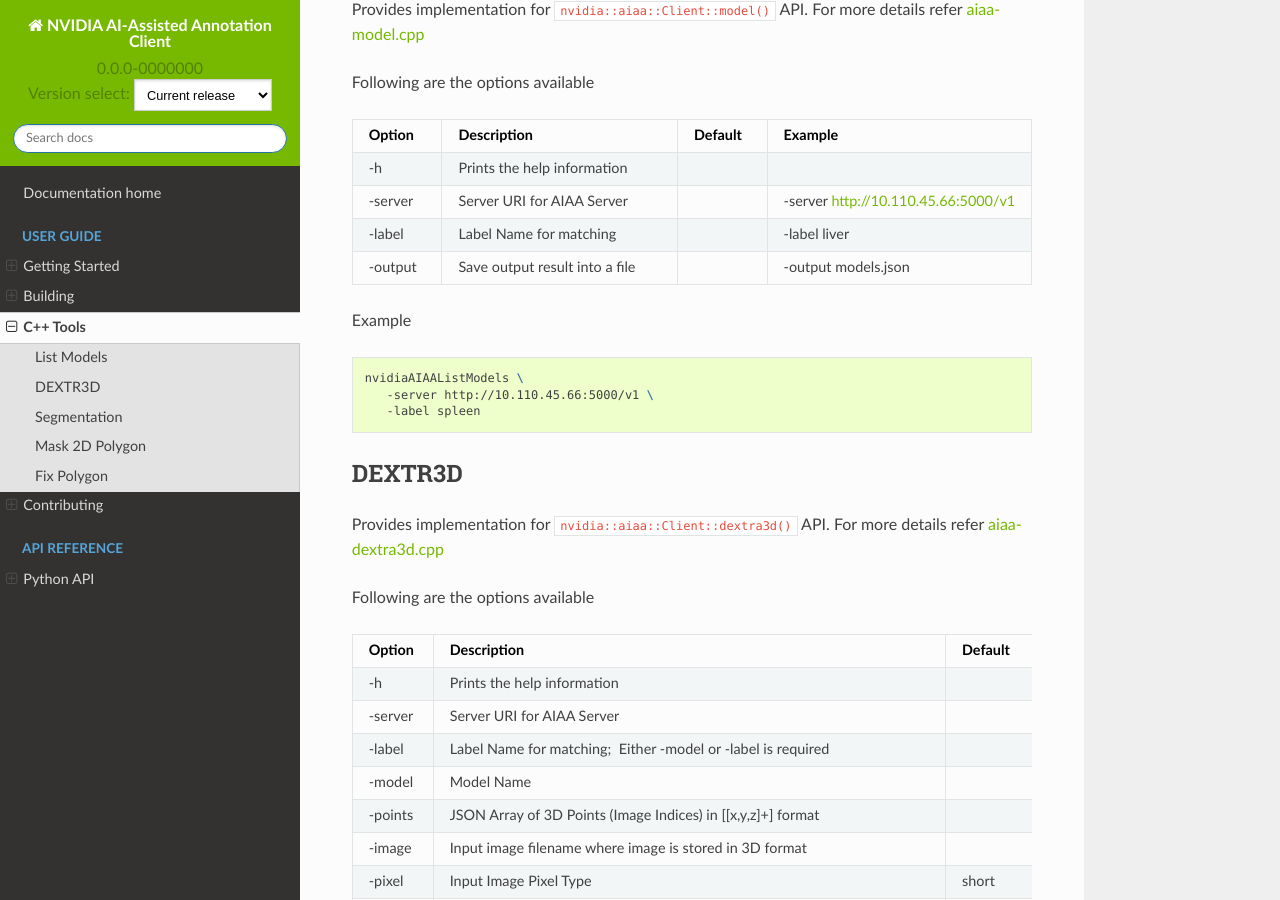
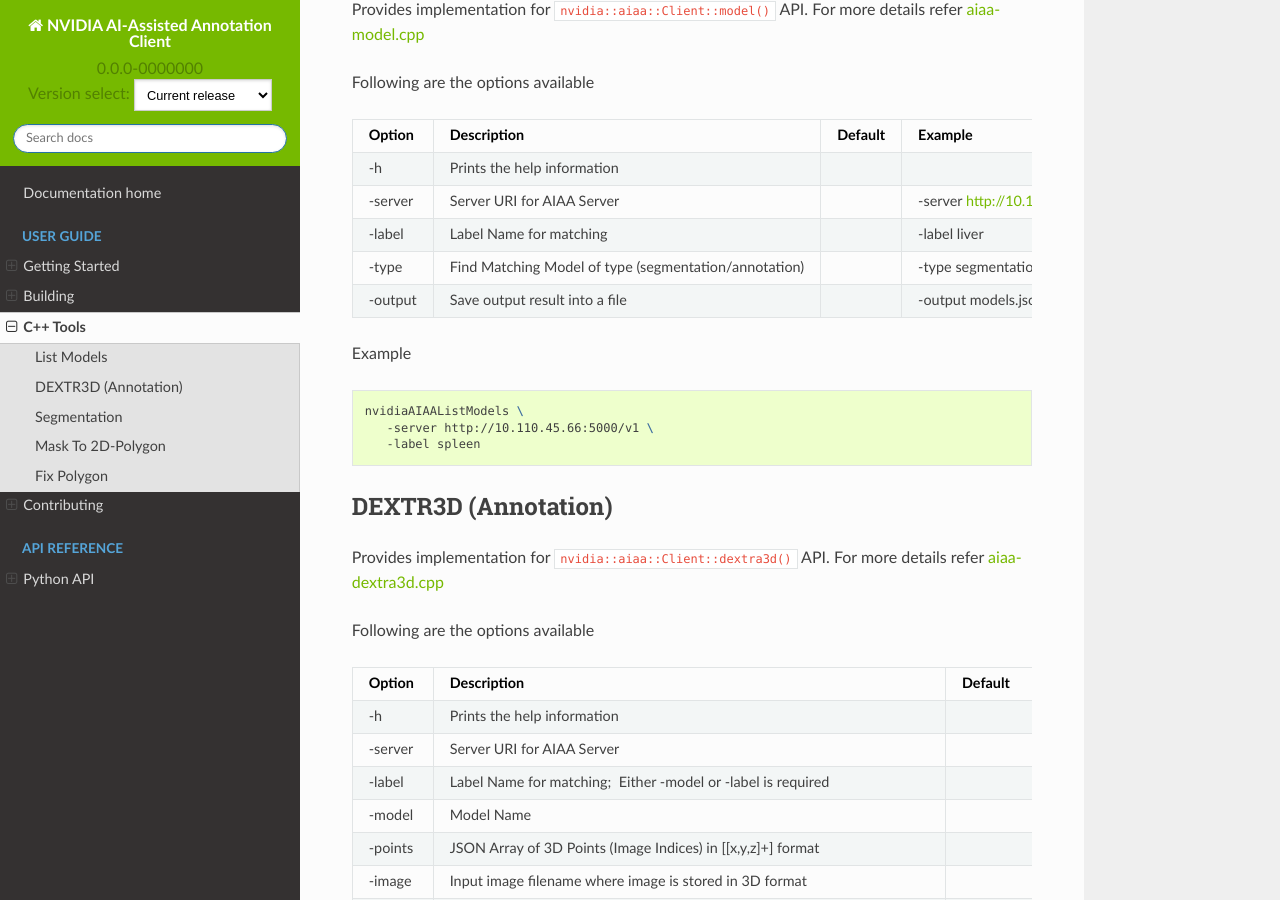
Before and after one commit to NVIDIA/ai-assisted-annotation-client, a Sphinx documentation site: the page built from docs/tools.rst, in a window 1280 px wide and 900 px high, scrolled down 314 px. Built offline with Sphinx 7.4.7 and the Read the Docs theme 2.0.0, drawn with Linux system fonts in a browser that asks for light colours; pages that are not in the unit, such as notebooks, are missing from menus; some of the changed text lies outside the part shown.

Commit message:
Fix AIAA docs and update version to 1.0.1 (#16)
* Fix AIAA docs and update version to 1.0.1
* Encode space in URI param for label and model names

```diff
--- a/docs/tools.rst
+++ b/docs/tools.rst
@@ -47,6 +47,7 @@
    -h,Prints the help information,,
    -server,Server URI for AIAA Server,,-server http://10.110.45.66:5000/v1
    -label,Label Name for matching,,-label liver
+   -type,Find Matching Model of type (segmentation/annotation),,-type segmentation
    -output,Save output result into a file,,-output models.json
 
 Example
@@ -58,8 +59,8 @@
       -label spleen
 
 
-DEXTR3D
--------
+DEXTR3D (Annotation)
+--------------------
 
 Provides implementation for ``nvidia::aiaa::Client::dextra3d()`` API.
 For more details refer `aiaa-dextra3d.cpp <https://github.com/NVIDIA/ai-assisted-annotation-client/blob/master/src/cpp-client/tools/aiaa/aiaa-dextra3d.cpp>`_
@@ -110,7 +111,7 @@
 
 
 Segmentation
--------
+------------
 
 Provides implementation for ``nvidia::aiaa::Client::segmentation()`` API.
 For more details refer `aiaa-segmentation.cpp <https://github.com/NVIDIA/ai-assisted-annotation-client/blob/master/src/cpp-client/tools/aiaa/aiaa-segmentation.cpp>`_
@@ -147,8 +148,8 @@
       -output tmp_out.nii.gz
 
 
-Mask 2D Polygon
----------------
+Mask To 2D-Polygon
+------------------
 
 Provides implementation for ``nvidia::aiaa::Client::mask2Polygon()`` API.
 For more details refer `aiaa-mask-polygon.cpp <https://github.com/NVIDIA/ai-assisted-annotation-client/blob/master/src/cpp-client/tools/aiaa/aiaa-mask-polygon.cpp>`_
```
Also changed, not shown: README.md (+1 -1 lines), docs/quickstart.rst (+5 -5 lines), 4 other files.
